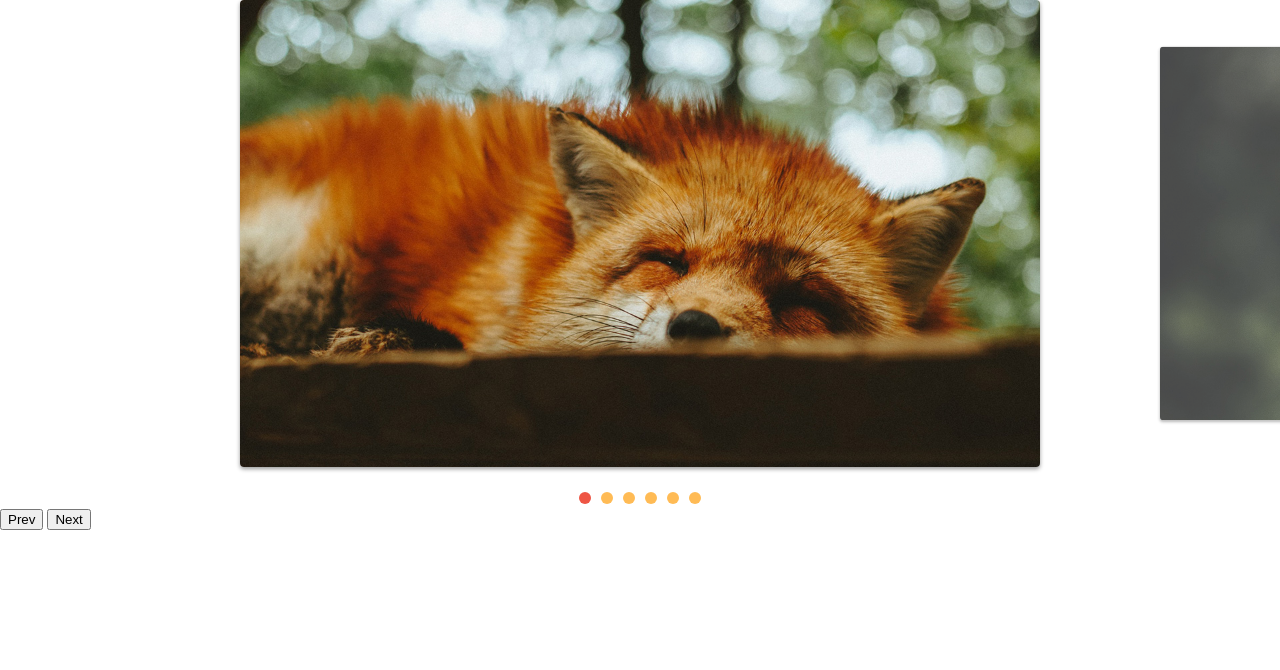
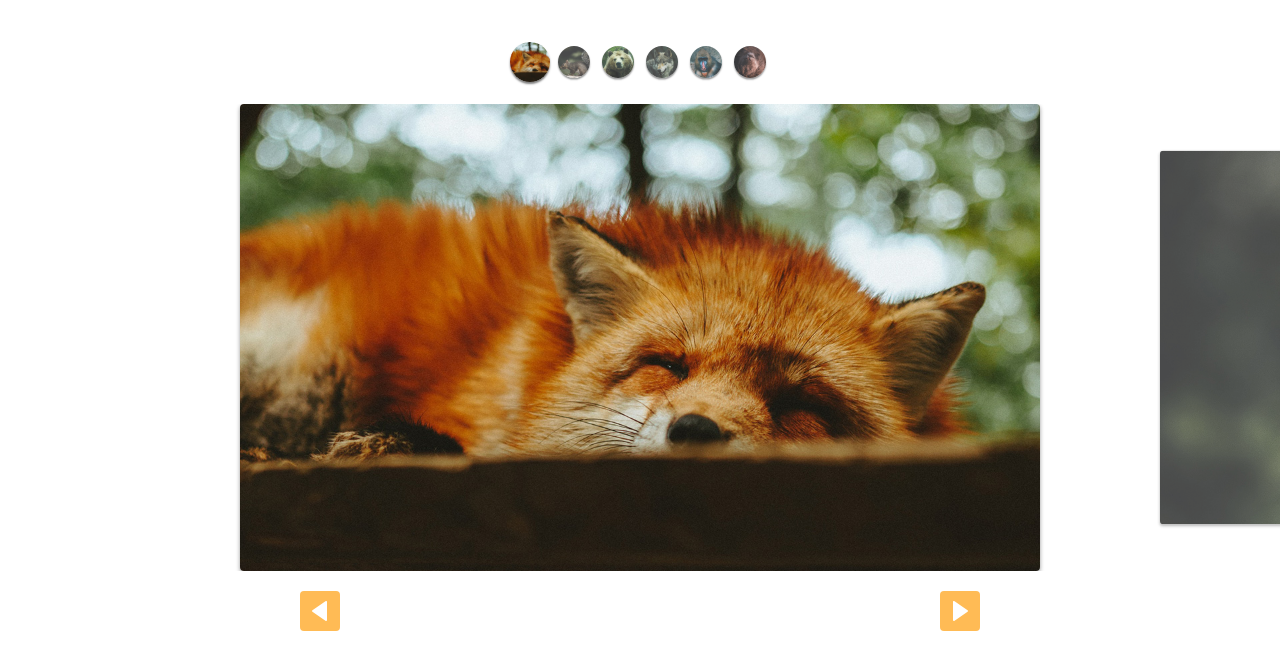
Before and after one commit to GuilhermeFRocha/Slide, a plain HTML site: page index.html in a window 1280 px wide. Drawn offline with Linux system fonts and the light colour scheme.

Commit message:
adicionando arrows

```diff
--- a/css/style.css
+++ b/css/style.css
@@ -64,3 +64,48 @@ img {
 [data-control="slide"] li a:hover {
   background-color: #e54;
 }
+
+.custom-controls {
+  display: flex;
+  justify-content: center;
+  margin-top: 40px;
+  margin-bottom: 20px;
+  flex-wrap: wrap;
+}
+
+.custom-controls li {
+  opacity: 0.8;
+  transform: scale(0.8);
+  width: 40px;
+  height: 40px;
+  border-radius: 50%;
+  overflow: hidden;
+  margin: 2px;
+  box-shadow: 0 2px 2px rgba(0, 0, 0, 0.5);
+  transition: 0.3s;
+}
+
+.custom-controls li.active {
+  opacity: 1;
+  transform: scale(1);
+}
+
+.arrow-nav {
+  display: flex;
+  justify-content: space-around;
+  margin: 20px 0;
+}
+
+.arrow-nav button {
+  cursor: pointer;
+  border: none;
+  border-radius: 4px;
+  color: white;
+  width: 40px;
+  height: 40px;
+  background: #fb5 url("/assets/bxs-right-arrow.svg") center center no-repeat;
+}
+
+.arrow-nav button.prev {
+  transform: rotate(-180deg);
+}
--- a/index.html
+++ b/index.html
@@ -10,6 +10,14 @@
 </head>
 
 <body>
+  <ul class="custom-controls">
+    <li><img src="/assets/foto1-thumb.jpg" alt=""></li>
+    <li><img src="/assets/foto2-thumb.jpg" alt=""></li>
+    <li><img src="/assets/foto3-thumb.jpg" alt=""></li>
+    <li><img src="/assets/foto4-thumb.jpg" alt=""></li>
+    <li><img src="/assets/foto5-thumb.jpg" alt=""></li>
+    <li><img src="/assets/foto6-thumb.jpg" alt=""></li>
+  </ul>
 
   <div class="slide-wrapper">
     <ul class="slide">
@@ -23,8 +31,8 @@
   </div>
 
   <div class="arrow-nav">
-    <button class="prev">Prev</button>
-    <button class="next">Next</button>
+    <button class="prev"></button>
+    <button class="next"></button>
   </div>
 
   <script type="module" src="/js/script.js"></script>
--- a/js/script.js
+++ b/js/script.js
@@ -1,8 +1,8 @@
-import {SlideNav} from './slide.js'
+import SlideNav from './slide.js'
 
 const slide = new SlideNav('.slide', '.slide-wrapper');
 slide.init();
 
 slide.addArrow('.prev', '.next' )
 
-slide.addControl();
+slide.addControl('.custom-controls');
--- a/js/slide.js
+++ b/js/slide.js
@@ -155,7 +155,7 @@ export class Slide {
   }
 }
 
-export class SlideNav extends Slide {
+export default class SlideNav extends Slide {
   constructor (slide, wrapper) {
     super(slide, wrapper);
     this.bindControlEvents()
```
Also changed, not shown: assets/bxs-right-arrow.svg (added).
